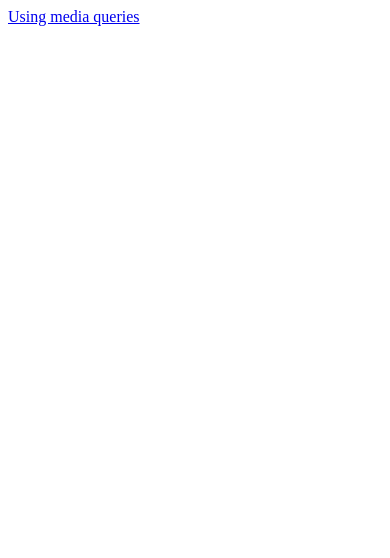
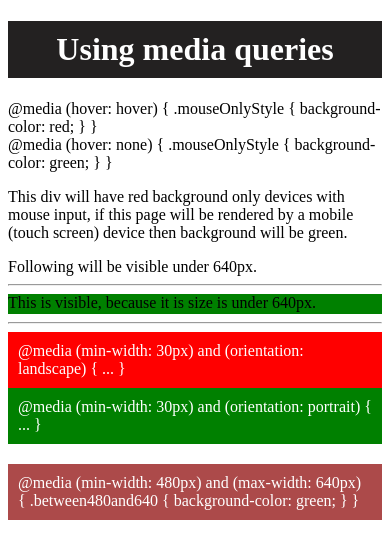
Before and after one commit to reyou/Ggg.Css, a plain HTML site: page readendless-css-client/browsers-css/media-queries/media-queries.html in a window 390 px wide. Drawn offline with Linux system fonts and the light colour scheme.

Commit message:
media queries

```diff
--- a/readendless-css-client/browsers-css/media-queries/media-queries.html
+++ b/readendless-css-client/browsers-css/media-queries/media-queries.html
@@ -7,9 +7,130 @@
     <title>Document</title>
   </head>
   <body>
-    <a
-      href="https://developer.mozilla.org/en-US/docs/Web/CSS/Media_Queries/Using_media_queries"
-      >Using media queries</a
-    >
+    <style>
+      .header {
+        background-color: rgb(35, 33, 33);
+        color: white;
+        text-align: center;
+        padding: 10px;
+      }
+      .header a {
+        color: white;
+        text-decoration: none;
+      }
+    </style>
+    <style>
+      /* mouse, touch pad */
+      @media (hover: hover) and (pointer: fine) {
+        .mouseOrTouchStyle {
+          background-color: red;
+        }
+      }
+      /* Nintendo Wii controller, Microsoft Kinect */
+      @media (hover: hover) and (pointer: coarse) {
+        .mouseOrTouchStyle {
+          background-color: magenta;
+        }
+      }
+
+      /* stylus-based screens */
+      @media (hover: none) and (pointer: fine) {
+        .mouseOrTouchStyle {
+          background-color: blue;
+        }
+      }
+      /* smartphones, touchscreens */
+      @media (hover: none) and (pointer: coarse) {
+        .mouseOrTouchStyle {
+          background-color: green;
+        }
+      }
+    </style>
+    <style>
+      .visible640 {
+        display: none;
+      }
+      @media (max-width: 640px) {
+        .visible640 {
+          background-color: green;
+          display: block;
+          height: 20px;
+        }
+      }
+    </style>
+    <style>
+      .landscape {
+        background-color: red;
+        color: white;
+        padding: 10px;
+      }
+      @media (min-width: 30px) and (orientation: landscape) {
+        .landscape {
+          background-color: green;
+        }
+      }
+    </style>
+    <style>
+      .portrait {
+        background-color: red;
+        color: white;
+        padding: 10px;
+      }
+      @media (min-width: 30px) and (orientation: portrait) {
+        .portrait {
+          background-color: green;
+        }
+      }
+    </style>
+    <style>
+      .between480and640 {
+        background-color: rgb(172, 74, 74);
+        color: white;
+        margin-top: 20px;
+        padding: 10px;
+      }
+      @media (min-width: 480px) and (max-width: 640px) {
+        .between480and640 {
+          background-color: green;
+        }
+      }
+    </style>
+    <div>
+      <h1 class="header">
+        <a
+          href="https://developer.mozilla.org/en-US/docs/Web/CSS/Media_Queries/Using_media_queries"
+          >Using media queries</a
+        >
+      </h1>
+      <div class="mouseOrTouchStyle">
+        <div>
+          @media (hover: hover) { .mouseOnlyStyle { background-color: red; } }
+        </div>
+        <div>
+          @media (hover: none) { .mouseOnlyStyle { background-color: green; } }
+        </div>
+        <p>
+          This div will have red background only devices with mouse input, if
+          this page will be rendered by a mobile (touch screen) device then
+          background will be green.
+        </p>
+      </div>
+      <div>Following will be visible under 640px.</div>
+      <hr />
+      <div class="visible640">
+        This is visible, because it is size is under 640px.
+      </div>
+      <hr />
+      <div class="landscape">
+        @media (min-width: 30px) and (orientation: landscape) { ... }
+      </div>
+      <div class="portrait">
+        @media (min-width: 30px) and (orientation: portrait) { ... }
+      </div>
+      <div class="between480and640">
+        @media (min-width: 480px) and (max-width: 640px) { .between480and640 {
+        background-color: green; } }
+      </div>
+    </div>
   </body>
 </html>
```
